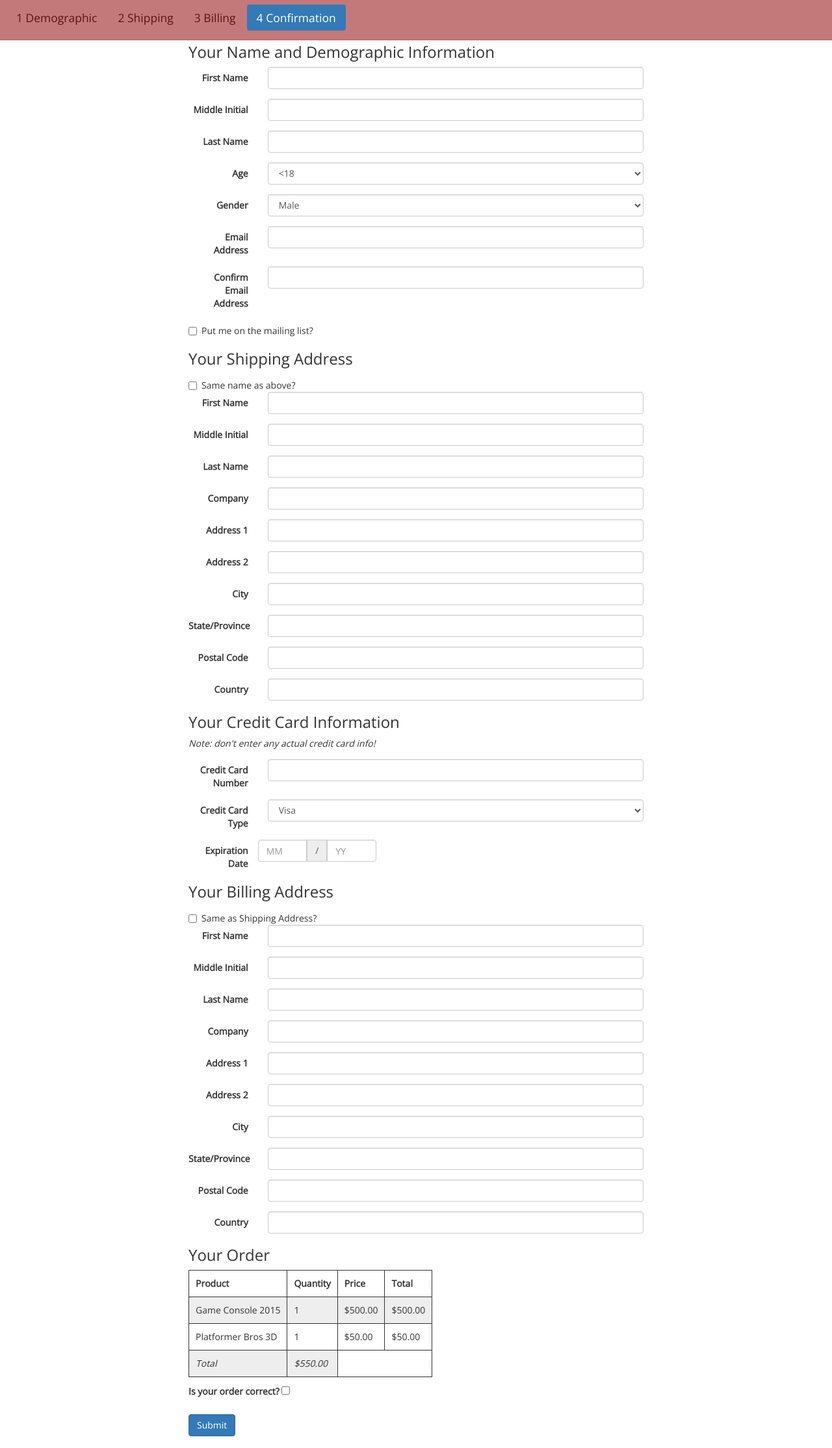
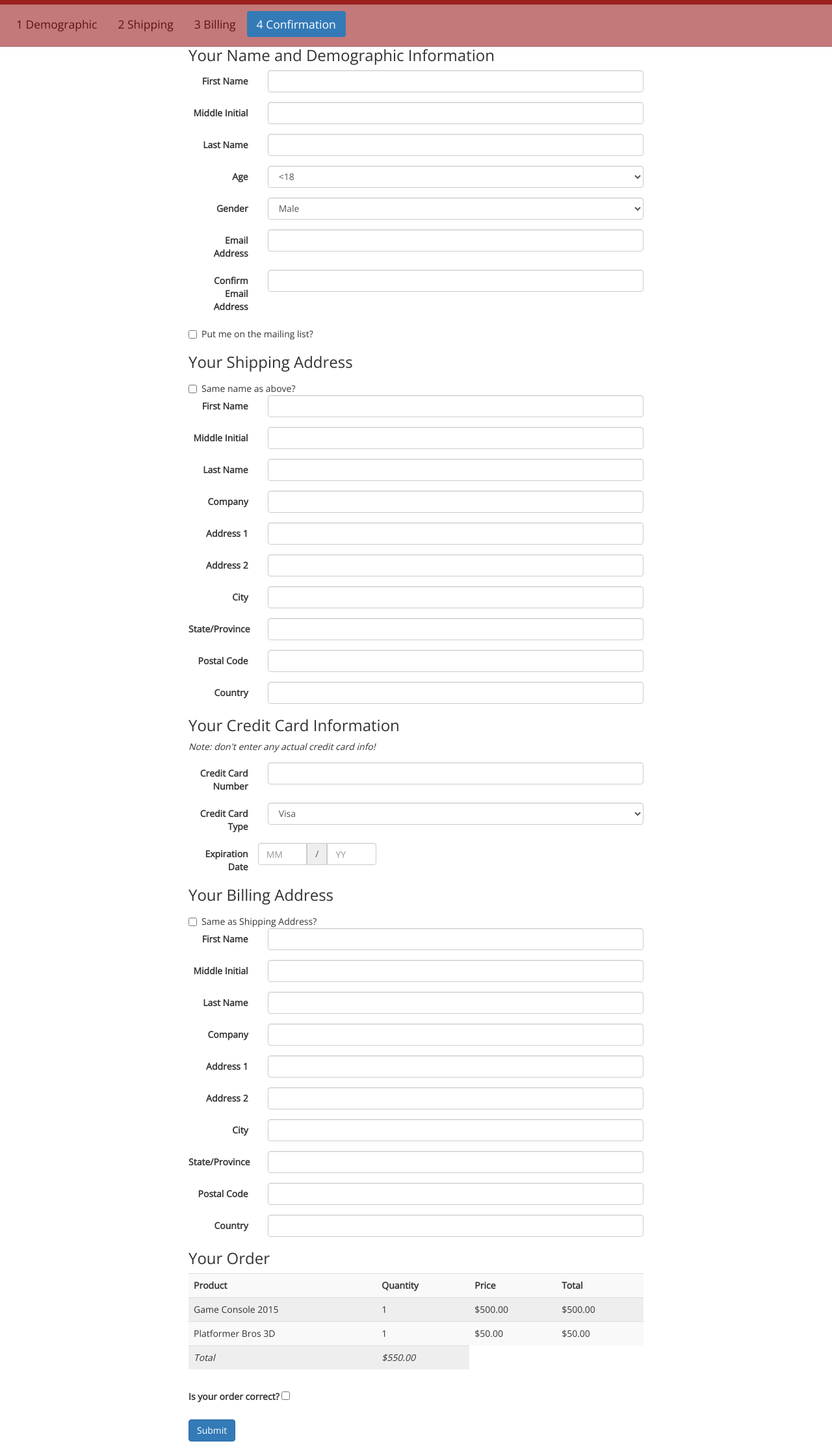
Before and after one commit to cch5ng/form-checkout, a plain HTML site: page index.html in a window 1280 px wide. Shown: the part 53-2281 px from the top of the page at 65% size. Drawn offline with nearby package versions, Linux system fonts and the light colour scheme.

Commit message:
style: table style update tried to fix height offset for sections while scrolling, top covered by header but not working

```diff
--- a/css/styles.css
+++ b/css/styles.css
@@ -1,8 +1,24 @@
 body {
   font-family: 'Open Sans', sans-serif;
   margin: 0px 0px 10px 0px;
-  position: relative;
+  /*position: relative;*/
 }
+
+.container1 {
+  /*margin-top: 75px;*/
+  padding-top: 75px;
+  height: 100% - 75px;
+}
+
+/* https://github.com/twbs/bootstrap/issues/1768
+*[id]:before {
+  display: block;
+  content: " ";
+  margin-top: -75px;
+  height: 75px;
+  visibility: hidden;
+}
+*/
 
 .inline {
   display: inline !important;
@@ -19,11 +35,25 @@ header {
   position: fixed;
   display: block;
   z-index: 500;
-  height: 50px;
-  background: #9c2020; /*#9cf;*/
+  height: 125px;
+  background: #9c2020;
   min-width: 100%;
   padding: 0px 10px;
   /*font-size: 1.5em;*/
+}
+
+.progress-bar {
+  position: fixed;
+  margin-left: -10px;
+  margin-top: -10px;
+  padding-top: 10px;
+  width: 100%;
+  height: 65px;
+  background: #c37979;
+  font-size: 1.25em;
+  /*font-style: italic;*/
+  text-align: center;
+  /*z-index: 450;*/
 }
 
 /* bootstrap */
@@ -79,7 +109,7 @@ a {
 
 @media screen and (min-width: 651px) {
   section.form {
-    padding-top: 100px;
+    padding-top: 30px;
   }
 }
 
@@ -94,23 +124,12 @@ label {
 }
 */
 
-.company-page {
+/*.company-page {
   float: right;
   margin-right: 20px;
-}
+}*/
 
-.progress-bar {
-  position: fixed;
-  margin: 50px auto 0;
-  padding-top: 10px;
-  width: 100%;
-  height: 65px;
-  background: #c37979; /*#14306b;*/ /*#ada9ba;*/ /*#fc9;*/
-  font-size: 1.25em;
-  /*font-style: italic;*/
-  text-align: center;
-  z-index: 450;
-}
+
 
 /* bootstrap */
 
@@ -135,13 +154,15 @@ section.form input {
   margin-bottom: 1em;
 }
 
-.your-order {
+/*.your-order {
   border: 1px solid;
   max-width: 100%;
 }
+*/
 
-tr.headings {
+th {
   font-weight: bold;
+  font-size: 1em;
 }
 
 tr.total {
@@ -150,7 +171,7 @@ tr.total {
 
 td {
   padding: 10px;
-  border: 1px solid;
+  /*border: 1px solid;*/
 }
 
 tr:nth-child(even) {
--- a/index.html
+++ b/index.html
@@ -3,7 +3,7 @@
 <head>
   <meta charset="UTF-8">
   <meta name="viewport" content="width=device-width, initial-scale=1">
-  <title>Quiz - One Big, Ugly Form</title>
+  <title>Checkout form</title>
   <script   src="https://code.jquery.com/jquery-2.2.4.min.js"   integrity="sha256-BbhdlvQf/xTY9gja0Dq3HiwQF8LaCRTXxZKRutelT44="   crossorigin="anonymous"></script>
   <!-- Latest compiled and minified CSS -->
   <link rel="stylesheet" href="https://maxcdn.bootstrapcdn.com/bootstrap/3.3.6/css/bootstrap.min.css" integrity="sha384-1q8mTJOASx8j1Au+a5WDVnPi2lkFfwwEAa8hDDdjZlpLegxhjVME1fgjWPGmkzs7" crossorigin="anonymous">
@@ -12,7 +12,7 @@
   <link rel="stylesheet" href="css/styles.css">
   <link href='https://fonts.googleapis.com/css?family=Open+Sans' rel='stylesheet' type='text/css'>
 </head>
-<body data-spy="scroll" data-target="#prog-bar">
+<body >
   <header>
     <nav class="navbar navbar-default">
       <div class="container-fluid">
@@ -35,23 +35,6 @@
         </div><!-- /.navbar-collapse -->
       </div><!-- /.container-fluid -->
     </nav>
-
-
-
-
-
-<!--
-    <nav class="navbar navbar-default">
-      <div class="container-fluid">
-        <div class="navbar-header">
-          <p class="navbar-text"><a href="#">🂡 Cam's Company</a><span class="navbar-right">Checkout Page</span></p>
-        </div>
-      </div>
-    </nav>
--->
-<!--    <span class="company-name"> 🂡</span>
-    <span class="company-page">Checkout Page</span>-->
-  </header>
     <section id="prog-bar" class="progress-bar">
       <ul class="nav nav-pills text-center">
         <li role="presentation" class="active"><a href="#demographic">1 Demographic</a></li>
@@ -59,8 +42,9 @@
         <li role="presentation"><a href="#billing">3 Billing</a></li>
         <li role="presentation"><a href="#confirmation">4 Confirmation</a></li>
       </ul>
-    <!--Seems like this could be a good place for a progress bar...-->
     </section>
+  </header>
+  <div class="container1" data-spy="scroll" data-target="#prog-bar">
     <section class="form">
       <form id="checkoutForm" class="form-horizontal">
         <h3 id="demographic">Your Name and Demographic Information</h3>
@@ -120,10 +104,6 @@
             <input id="email-list" type="checkbox">Put me on the mailing list?
           </label>
         </div>
-
-
-
-
   <!-- pg2 Shipping Address -->
         <h3 id="shipping">Your Shipping Address</h3>
         <div class="checkbox">
@@ -192,8 +172,6 @@
             <input name="zip" id="country-ship" class="form-control" type="text" required autocomplete="country">
           </div>
         </div>
-
-
   <!-- pg3 Payment Info -->
         <h3 id="billing">Your Credit Card Information</h3>
         <div class="cc-warning"><em>Note: don't enter any actual credit card info!</em></div>
@@ -222,7 +200,6 @@
             <input type="number" id="cc-expir-year" class="form-control" placeholder="YY">
           </div>
         </div>
-
 
         <h3>Your Billing Address</h3>
         <div class="checkbox">
@@ -293,17 +270,15 @@
         </div>
       </form>
     </section>
-
-
   <!-- pg 4 Confirmation -->
     <section class="order-review">
       <h3 id="confirmation">Your Order</h3>
-    <table class="your-order">
+      <table class="table table-striped">
         <tr class="headings">
-        <td>Product</td>
-        <td>Quantity</td>
-        <td>Price</td>
-        <td>Total</td>
+          <th>Product</th>
+          <th>Quantity</th>
+          <th>Price</th>
+          <th>Total</th>
         </tr>
         <tr>
           <td>Game Console 2015</td>
@@ -327,6 +302,7 @@
       </label><br><br>
       <input class="btn btn-primary" id="submit" type="submit" value="Submit">
     </section>
+  </div><!-- end .container1 -->
   <script src="js/main.js"></script>
 </body>
 </html>
```
Lines whose indentation alone changed are shown as unchanged.
